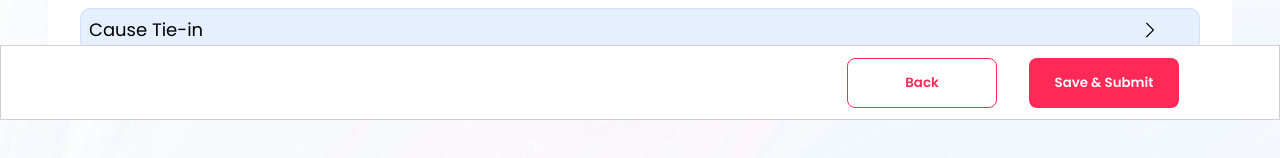
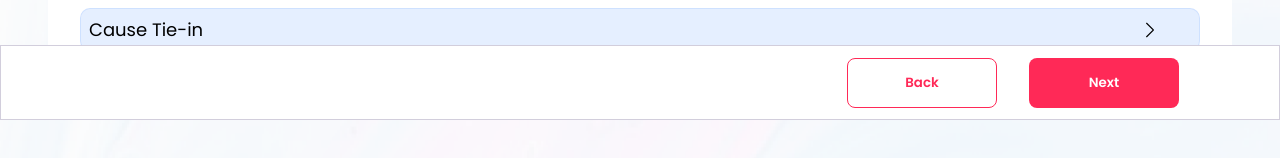
Before and after one commit to King-cabana/Kc-Web-V1, a React (Create React App) app: page /create-proposal/take-inventory in a window 1280 px wide. Shown: the part 680-838 px from the top of the page. Built offline with nearby package versions, Linux system fonts and the light colour scheme.

Commit message:
want to optimize the data structure of inventory

```diff
--- a/src/userFlows/createProposal/budgetInventory/Inventory.js
+++ b/src/userFlows/createProposal/budgetInventory/Inventory.js
@@ -1004,7 +1004,7 @@ const Inventory = ({ padding }) => {
                 Back
               </AlternativeButton2>
               <AbsolutePrimaryButton onClick={handleSubmit}>
-                Save & Submit
+                Next
               </AbsolutePrimaryButton>
             </ButtonContainer>
           </BudgetUpload>
--- /dev/null
+++ b/src/userFlows/createProposal/budgetInventory/InventoryData.js
@@ -0,0 +1 @@
+const inventoryData = {};
```
